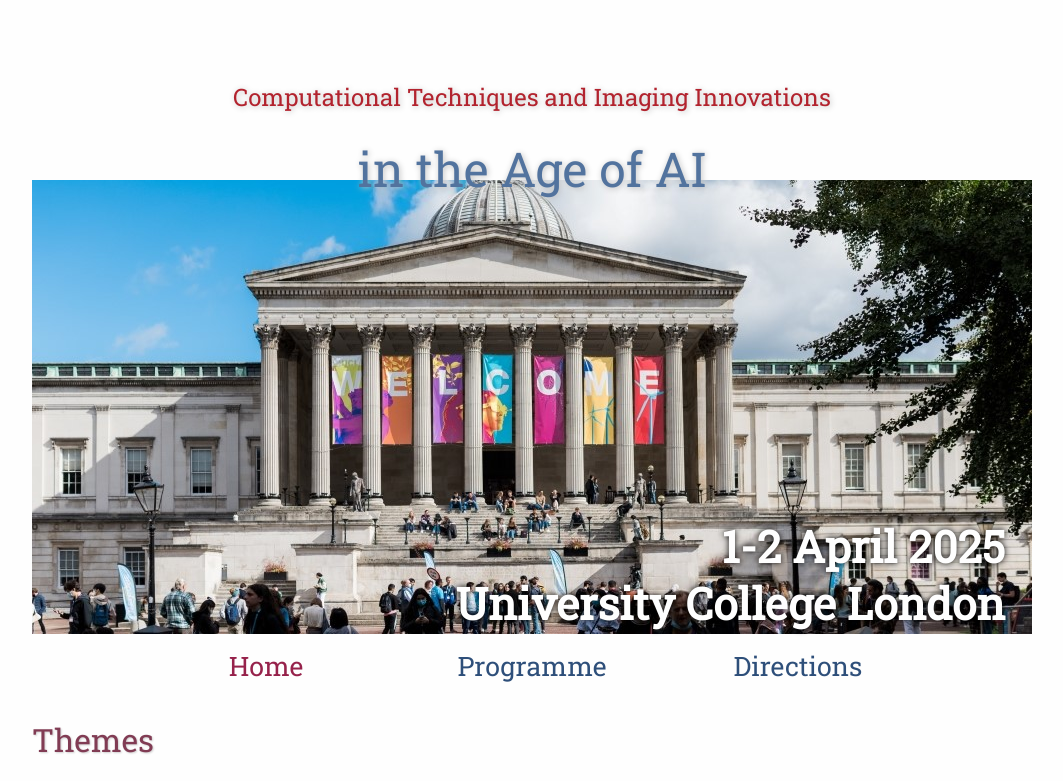
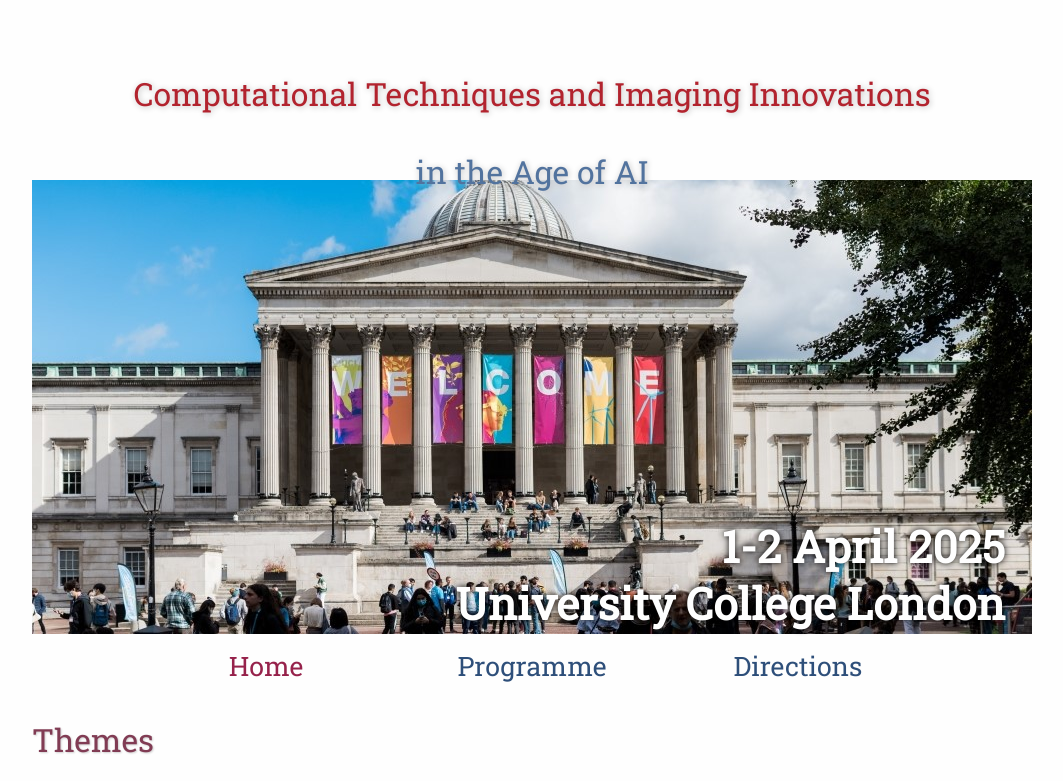
Before and after one commit to worair/ctiai, a plain HTML site: page index.html in a window 1280 px wide. Shown: the top 781 px of the page, without its empty margins (108-1171 px from the left). Drawn offline with Linux system fonts and the light colour scheme.

Commit message:
fontsize changes

```diff
--- a/assets/main.css
+++ b/assets/main.css
@@ -84,8 +84,8 @@
 .bottom-right {font-size:2.75em; font-weight: 900; color: #fefefe; line-height: 1.3em; width: auto; height: 95px; padding: 0px 27px 27px 0px; text-align: right; position: absolute; bottom: 0px; right: 0px; text-shadow: 0px 0px 6px #000000;}
 
 /* Conference Title Logo */
-.title1{color: #b2232e; text-shadow: 1px 1px 6px #c0c0c0;font-size: 3vh}
-.title2{color: #52739e; text-shadow: 1px 1px 6px #c0c0c0;}
+.title1{color: #b2232e; text-shadow: 1px 1px 6px #c0c0c0;font-size: 4vh}
+.title2{color: #52739e; text-shadow: 1px 1px 6px #c0c0c0;font-size: 4vh}
 .year{color: #505050; font-size:0.67em; font-weight: lighter;}
 
 /* Navigation Links (Home, Registration, etc) */
```
